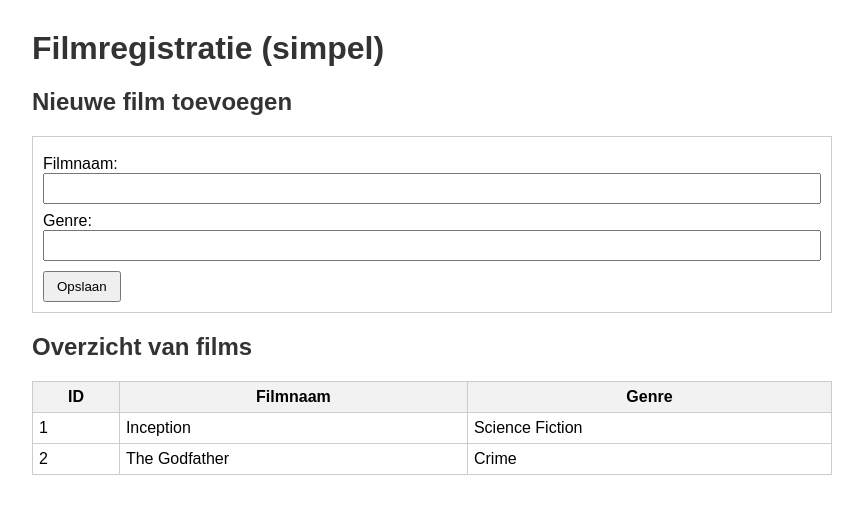
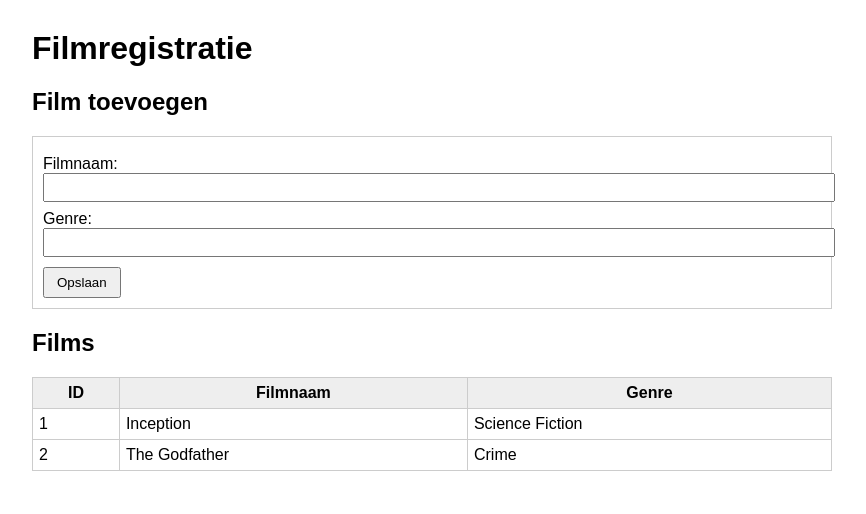
Before and after one commit to qCorek/Projecten2, a PHP site: page / in a window 1280 px wide. Shown: the top 514 px of the page, without its empty margins (208-1074 px from the left). Run offline with PHP 8.4, Linux system fonts and the light colour scheme; data comes from the database, SQL or seed files in the repository.

Commit message:
Update index.php

```diff
--- a/OOP/film opdracht/index.php
+++ b/OOP/film opdracht/index.php
@@ -1,47 +1,32 @@
 <?php
-// ====== Eenvoudige database-verbinding met PDO ======
 $host = 'localhost';
 $db   = 'film';
 $user = 'root';
-$pass = ''; // zet hier je wachtwoord als je die hebt
+$pass = '';
 
 $dsn = "mysql:host=$host;dbname=$db;charset=utf8mb4";
 
-try {
 $pdo = new PDO($dsn, $user, $pass, [
-        PDO::ATTR_ERRMODE            => PDO::ERRMODE_EXCEPTION,
+    PDO::ATTR_ERRMODE => PDO::ERRMODE_EXCEPTION,
     PDO::ATTR_DEFAULT_FETCH_MODE => PDO::FETCH_ASSOC,
 ]);
-} catch (PDOException $e) {
-    die("Database-fout: " . $e->getMessage());
-}
 
-// ====== Form verwerken: film toevoegen ======
 $errors = [];
 if ($_SERVER['REQUEST_METHOD'] === 'POST') {
     $filmnaam = trim($_POST['filmnaam'] ?? '');
     $genre    = trim($_POST['genre'] ?? '');
 
-    if ($filmnaam === '') {
-        $errors[] = "Filmnaam is verplicht.";
-    }
-    if ($genre === '') {
-        $errors[] = "Genre is verplicht.";
-    }
+    if ($filmnaam === '') $errors[] = "Filmnaam is verplicht.";
+    if ($genre === '')    $errors[] = "Genre is verplicht.";
 
     if (empty($errors)) {
         $stmt = $pdo->prepare("INSERT INTO films (filmnaam, genre) VALUES (:filmnaam, :genre)");
-        $stmt->execute([
-            ':filmnaam' => $filmnaam,
-            ':genre'    => $genre,
-        ]);
-        // veld leegmaken na opslaan
+        $stmt->execute([':filmnaam' => $filmnaam, ':genre' => $genre]);
         $filmnaam = '';
-        $genre    = '';
+        $genre = '';
     }
 }
 
-// ====== Films ophalen ======
 $stmt = $pdo->query("SELECT * FROM films ORDER BY filmnaam");
 $films = $stmt->fetchAll();
 ?>
@@ -51,84 +36,46 @@ $films = $stmt->fetchAll();
     <meta charset="UTF-8">
     <title>Eenvoudige film-website</title>
     <style>
-        body {
-            font-family: Arial, sans-serif;
-            max-width: 800px;
-            margin: 30px auto;
-        }
-        h1, h2 {
-            color: #333;
-        }
-        form {
-            padding: 10px;
-            border: 1px solid #ccc;
-            margin-bottom: 20px;
-        }
-        label {
-            display: block;
-            margin-top: 8px;
-        }
-        input[type="text"] {
-            width: 100%;
-            padding: 6px;
-            box-sizing: border-box;
-        }
-        button {
-            margin-top: 10px;
-            padding: 6px 12px;
-            cursor: pointer;
-        }
-        .errors {
-            color: red;
-        }
-        table {
-            width: 100%;
-            border-collapse: collapse;
-            margin-top: 5px;
-        }
-        th, td {
-            border: 1px solid #ccc;
-            padding: 6px;
-        }
-        th {
-            background: #f2f2f2;
-        }
+        body { font-family: Arial; max-width:800px; margin:30px auto; }
+        form { border:1px solid #ccc; padding:10px; margin-bottom:20px; }
+        input[type="text"] { width:100%; padding:5px; }
+        label { display:block; margin-top:8px; }
+        table { width:100%; border-collapse:collapse; margin-top:10px; }
+        th, td { border:1px solid #ccc; padding:6px; }
+        th { background:#eee; }
+        button { margin-top:10px; padding:6px 12px; }
+        .errors { color:red; }
     </style>
 </head>
 <body>
 
-<h1>Filmregistratie (simpel)</h1>
-
-<h2>Nieuwe film toevoegen</h2>
+<h1>Filmregistratie</h1>
+<h2>Film toevoegen</h2>
 
 <?php if (!empty($errors)): ?>
 <div class="errors">
     <ul>
-            <?php foreach ($errors as $error): ?>
-                <li><?= htmlspecialchars($error); ?></li>
+        <?php foreach ($errors as $e): ?>
+            <li><?= htmlspecialchars($e) ?></li>
         <?php endforeach; ?>
     </ul>
 </div>
 <?php endif; ?>
 
 <form method="post">
-    <label>
-        Filmnaam:
+    <label>Filmnaam:
         <input type="text" name="filmnaam" value="<?= htmlspecialchars($filmnaam ?? '') ?>">
     </label>
-
-    <label>
-        Genre:
+    <label>Genre:
         <input type="text" name="genre" value="<?= htmlspecialchars($genre ?? '') ?>">
     </label>
-
     <button type="submit">Opslaan</button>
 </form>
 
-<h2>Overzicht van films</h2>
+<h2>Films</h2>
 
 <?php if (empty($films)): ?>
-    <p>Er zijn nog geen films opgeslagen.</p>
+<p>Geen films gevonden.</p>
 <?php else: ?>
 <table>
     <tr>
@@ -136,11 +83,11 @@ $films = $stmt->fetchAll();
         <th>Filmnaam</th>
         <th>Genre</th>
     </tr>
-        <?php foreach ($films as $film): ?>
+    <?php foreach ($films as $f): ?>
     <tr>
-                <td><?= $film['id']; ?></td>
-                <td><?= htmlspecialchars($film['filmnaam']); ?></td>
-                <td><?= htmlspecialchars($film['genre']); ?></td>
+        <td><?= $f['id'] ?></td>
+        <td><?= htmlspecialchars($f['filmnaam']) ?></td>
+        <td><?= htmlspecialchars($f['genre']) ?></td>
     </tr>
     <?php endforeach; ?>
 </table>
```
Lines whose indentation alone changed are shown as unchanged.
